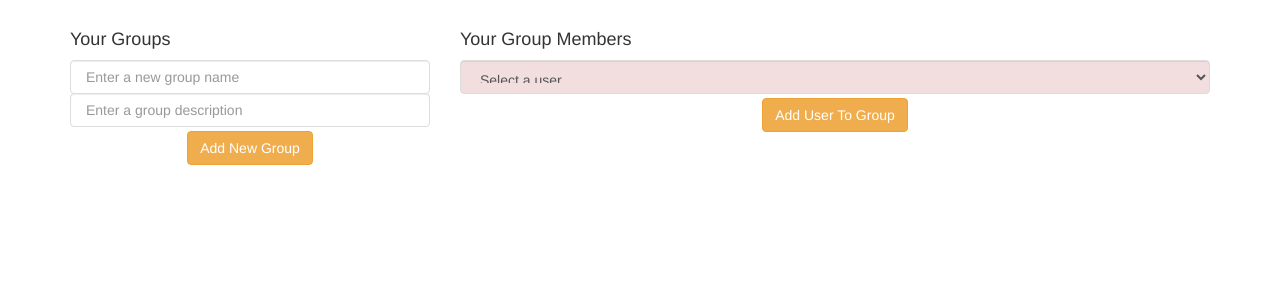
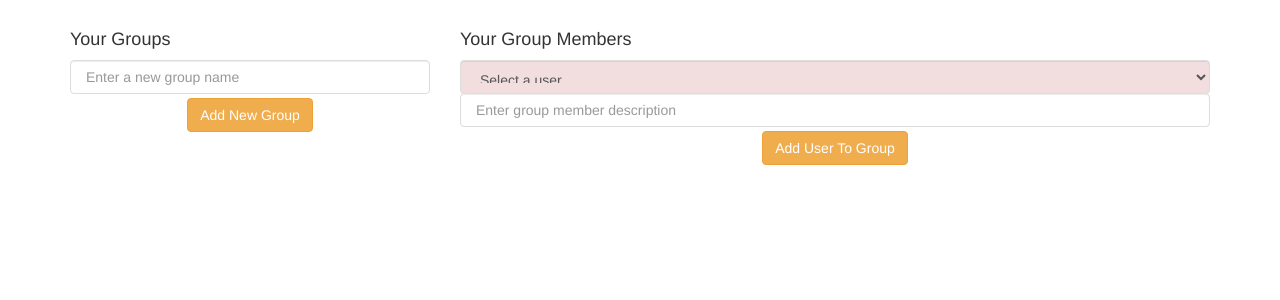
Before and after one commit to djphan/c391-Eikon-Project, a Django app: template project_391/main/templates/main/group_management.html in a window 1280 px wide. Shown: the part 54-354 px from the top of the page. Run offline with Django 3.2, Linux system fonts and the light colour scheme; the template is opened without the code that fills it, so the values that code supplies are empty; some libraries are stand-ins or nearby versions.

Commit message:
Added option to create notice field when adding members to a group

```diff
--- a/project_391/main/static/js/group_management.js
+++ b/project_391/main/static/js/group_management.js
@@ -254,7 +254,7 @@ var groupManager = (function(){
         },
 
         // checks if a username is already in a given group
-        addUserToGroup: function(member, groupName) {
+        addUserToGroup: function(member, groupName, memberDescription) {
             // get the group
             var group = this.userGroups.filter(function(obj){return obj.groupName == groupName;})[0];
             // check if the user is already in the group
@@ -267,19 +267,25 @@ var groupManager = (function(){
             _this = this;
             req.onreadystatechange=function(){
                 if (req.readyState==4 && req.status == 200){
-                    group.memberNames.push(member);
-                    // update the list of users
-                    _this.addGroupMembersToList([member], groupName);
+                    // if theres a description of the user append it to their name
+                    if (memberDescription != ''){
+                        group.memberNames.push(member + ": " + memberDescription);
+                        _this.addGroupMembersToList([member + ": " + memberDescription], groupName);
+                    } else {
+                        group.memberNames.push(member);
+                        _this.addGroupMembersToList([member], groupName);
+                    }
+                    // clear the user description field
+                    document.getElementsByClassName("enter-user-description-field")[0].value = '';
                 } else if (req.readyState==4 && req.status != 200){
                     swal("Could not add the user to the group");
                 }
             };
             // send post request to /main/add_user_to_group
             // json object passed {"groupMember": groupMember, "groupName":groupName}
-            // TODO add /main/add_user_to_group pass {"memberName":"member", "groupName":"groupName"}
             req.open("POST","/main/add_user_to_group/", true);
             req.setRequestHeader("Content-type", "application/x-www-form-urlencoded");
-            req.send(JSON.stringify({memberName: member, groupName: groupName}));
+            req.send(JSON.stringify({memberName: member, groupName: groupName, memberDescription: memberDescription}));
         },
 
         addUsersToSelectBox: function(userNames) {
@@ -333,8 +339,9 @@ onDataResponse = function() {
         // get the currently selected group name
         var groupList = document.getElementsByClassName("group-names")[0];
         var activeGroup = groupList.getElementsByClassName("active")[0];
-        activeGroupName = activeGroup.dataset.groupName;
-        groupManager.addUserToGroup(userNameSelected, activeGroupName);
+        var activeGroupName = activeGroup.dataset.groupName;
+        var memberDescription = document.getElementsByClassName("enter-user-description-field")[0].value;
+        groupManager.addUserToGroup(userNameSelected, activeGroupName, memberDescription);
         // reset the select box to show "Select a user"
         userSelectList.value = "Select a user";
     });
--- a/project_391/main/templates/main/group_management.html
+++ b/project_391/main/templates/main/group_management.html
@@ -49,8 +49,6 @@
           <input class="list-group-item enter-group-name-field form-control" type="text" placeholder="Enter a new group name" name="enter-group-name-field">
           <!-- Django will need to fill in a option items -->
           </input>
-          <input class="list-group-item enter-group-description-field form-control" type="text" placeholder="Enter a group description" name="enter-group-description-field">
-          </input>
 
           <div class="text-center">
             <button type="submit" id="submit-button" class="submit-new-group btn btn-warning" >Add New Group</button>
@@ -73,6 +71,9 @@
             <!-- Django will need to fill in a option items -->
             <option>Select a user</option>
           </select>
+          <input class="list-group-item enter-user-description-field form-control" type="text" placeholder="Enter group member description" name="enter-group-description-field">
+          </input>
+
           <div class="text-center">
             <button type="submit" class="add-user-button btn btn-warning" >Add User To Group</button>
           </div>
--- a/project_391/main/views.py
+++ b/project_391/main/views.py
@@ -417,7 +417,7 @@ def remove_user_from_group(request):
     try:
         request_body = json.loads(request.body)
         group_name = request_body["groupName"]
-        group_member_to_remove = request_body["groupMember"]
+        group_member_to_remove = request_body["groupMember"].split(":")[0]
     except:
         return HttpResponse("Could not parse JSON object" \
                             "{'groupMember': groupMember, 'groupName':groupName}" \
@@ -457,9 +457,15 @@ def get_user_groups(request):
         group_data = {}
         group_data["groupName"] = group.group_name
         # Find the members in the group
-        group_data["memberNames"] = [group_members.friend_id.username for
-                                group_members in GroupLists.objects.filter(group_id=group.group_id)]
+        group_data["memberNames"] = []
+        # if the member has a notice field append it to their name for display
+        for group_member in GroupLists.objects.filter(group_id=group.group_id):
+            if group_member.notice:
+                group_data["memberNames"].append(group_member.friend_id.username + ": " + group_member.notice)
+            else:
+                group_data["memberNames"].append(group_member.friend_id.username)
         response["userGroups"].append(group_data)
+
     # get a list of all users
     response["userNames"] = [user.username for user in Users.objects.all()]
     # TODO check for the current username in the list comprehension and remove the following line.
@@ -557,8 +563,12 @@ def add_user_to_group(request):
         logger.error(sys.exc_info()[0])
         return HttpResponse("Could not add user to group" + groupName, status=500)
 
+    import pdb; pdb.set_trace()
     try:
-        GroupLists.objects.create(friend_id=user_to_add, group_id=group_to_add_user_to)
+        if request_body["memberDescription"] != '':
+            GroupLists.objects.create(friend_id=user_to_add, group_id=group_to_add_user_to, notice=request_body["memberDescription"])
+        else:
+            GroupLists.objects.create(friend_id=user_to_add, group_id=group_to_add_user_to)
     except IntegrityError as e:
         logger.error(e)
         return HttpResponse("This member is already part of the group: " + groupName, status=400)
```
